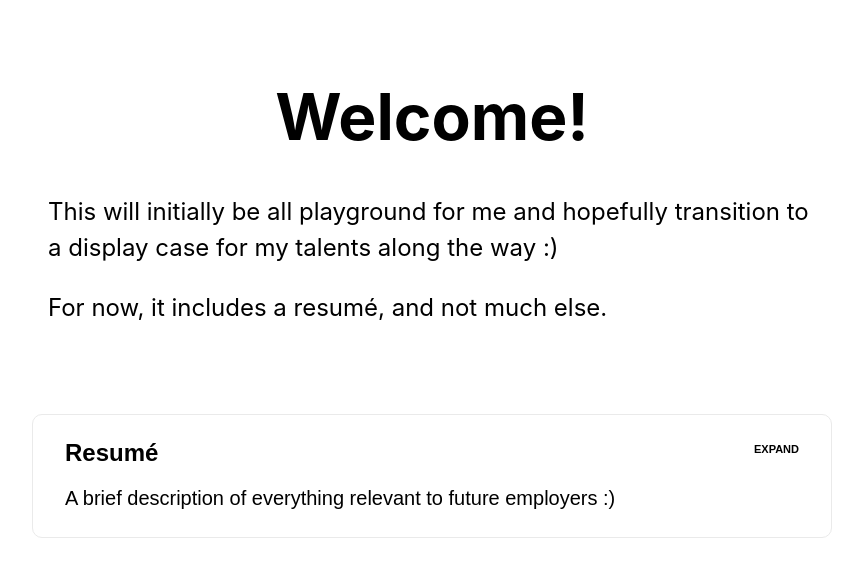
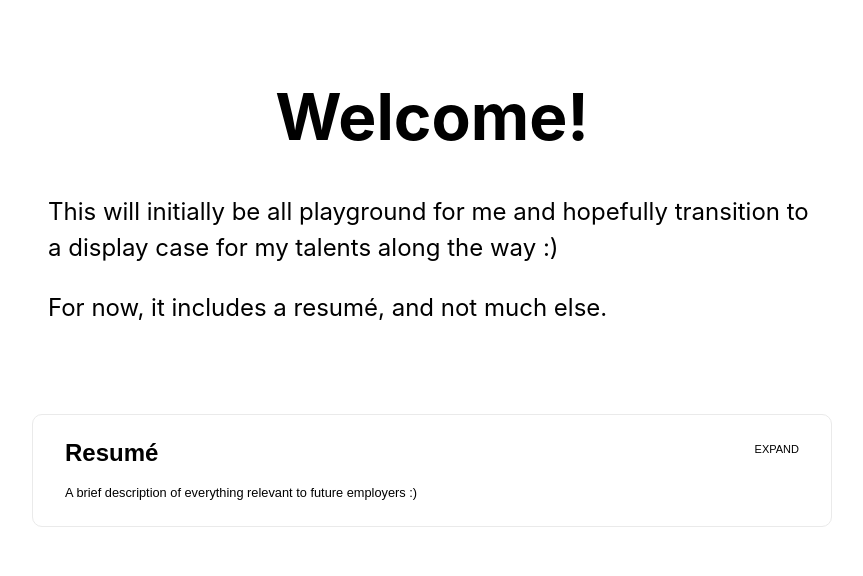
Before and after one commit to JamieMoriarty/resume, a Next.js app: page / in a window 1280 px wide. Shown: the top 576 px of the page, without its empty margins (208-1071 px from the left). Built offline with nearby package versions, Linux system fonts and the light colour scheme.

Commit message:
Styling modification for frontpage cards

```diff
--- /dev/null
+++ b/src/components/frontpage/Card/Card.module.scss
@@ -0,0 +1,67 @@
+.card {
+    width: 100%;
+    text-align: left;
+    border: 1px solid #eaeaea;
+    border-radius: 10px;
+    transition: color 0.15s ease, border-color 0.15s ease;
+
+    &--interactive {
+        &:hover {
+            border-color: #0070f3;
+        }
+    }
+
+    &__header {
+        padding: 1.5rem 2rem;
+    }
+
+    &__title {
+        margin: 0;
+        display: inline-block;
+        font-size: 1.5rem;
+    }
+
+    &__summary {
+        margin: 1rem 0 0;
+        font-size: 0.8rem;
+        line-height: 1.5;
+        font-weight: 400;
+    }
+
+    &__toggle {
+        font-size: 1rem;
+        font-variant: small-caps;
+        float: right;
+    }
+
+    &__content {
+        padding: 0 2rem 1.5rem;
+
+        &--hidden {
+            display: none;
+        }
+    }
+
+    &__no-style-button {
+        background-color: inherit;
+        color: inherit;
+        text-decoration: none;
+        text-align: inherit;
+        border: none;
+        width: 100%;
+
+        &:hover {
+            cursor: pointer;
+        }
+
+        &:hover,
+        &:focus,
+        &:active {
+            border: none;
+
+            header {
+                color: #0070f3;
+            }
+        }
+    }
+}
--- a/src/components/frontpage/Card/index.js
+++ b/src/components/frontpage/Card/index.js
@@ -1,19 +1,45 @@
 import React from 'react';
 
-import styles from './styles.module.scss'
+import styles from './Card.module.scss';
 
 const FrontPageCard = ({ title, description, children }) => {
-    const [active, setActive] = React.useState(false)
+    const [active, setActive] = React.useState(false);
 
-    return(
-        <button className={styles.card} onClick={() => setActive(!active)}>
-            <h3>{title}<span className={styles.card__expand}>expand</span></h3>
-            <p className={styles.card__summary}>{description}</p>
-            <div className={`${styles.card__content} ${!active ? styles['card__content--hidden'] : ''}`}>
-                {children}
-            </div>
-        </button>
+    return (
+        <article
+            className={`${styles['card']} ${
+                !active ? styles['card--interactive'] : ''
+            }`}
+        >
+            <button
+                className={
+                    styles['card__header'] +
+                    ' ' +
+                    styles['card__no-style-button']
+                }
+                onClick={() => setActive(!active)}
+            >
+                <header>
+                    <h1 className={styles['card__title']}>{title}</h1>
+                    <span className={styles.card__toggle}>
+                        {active ? 'collapse' : 'expand'}
+                    </span>
+                </header>
+                {!active && (
+                    <p className={styles.card__summary}>{description}</p>
+                )}
+            </button>
+            {active && (
+                <div
+                    className={`${styles.card__content} ${
+                        !active ? styles['card__content--hidden'] : ''
+                    }`}
+                >
+                    {children}
+                </div>
+            )}
+        </article>
     );
-}
+};
 
-export default FrontPageCard
+export default FrontPageCard;
--- a/src/components/frontpage/Card/styles.module.scss
+++ /dev/null
@@ -1,53 +0,0 @@
-.card {
-    width: 100%;
-    padding: 1.5rem 2rem;
-    text-align: left;
-    color: inherit;
-    text-decoration: none;
-    border: 1px solid #eaeaea;
-    border-radius: 10px;
-    transition: color 0.15s ease, border-color 0.15s ease;
-
-    &:hover,
-    &:focus,
-    &:active {
-        border-color: #0070f3;
-
-       .card__expand {
-            color:  #0070f3;
-        }
-    }
-
-    &:hover {
-        cursor: pointer;
-    }
-
-    h3 {
-        margin: 0 0 1rem 0;
-        font-size: 1.5rem;
-    }
-
-    &__summary {
-        margin: 0;
-        font-size: 1.25rem;
-        line-height: 1.5;
-    }
-
-    // Remove button styling:
-    background-color: inherit;
-    appearance: none;
-
-    &__expand {
-        font-size: 1rem;
-        font-variant: small-caps;
-        float: right;
-    }
-
-    &__content {
-        margin-top: 1rem;
-
-        &--hidden {
-            display: none;
-        }
-    }
-}
```
Also changed, not shown: 1 other file (tests, documents, lock files or other folders).
